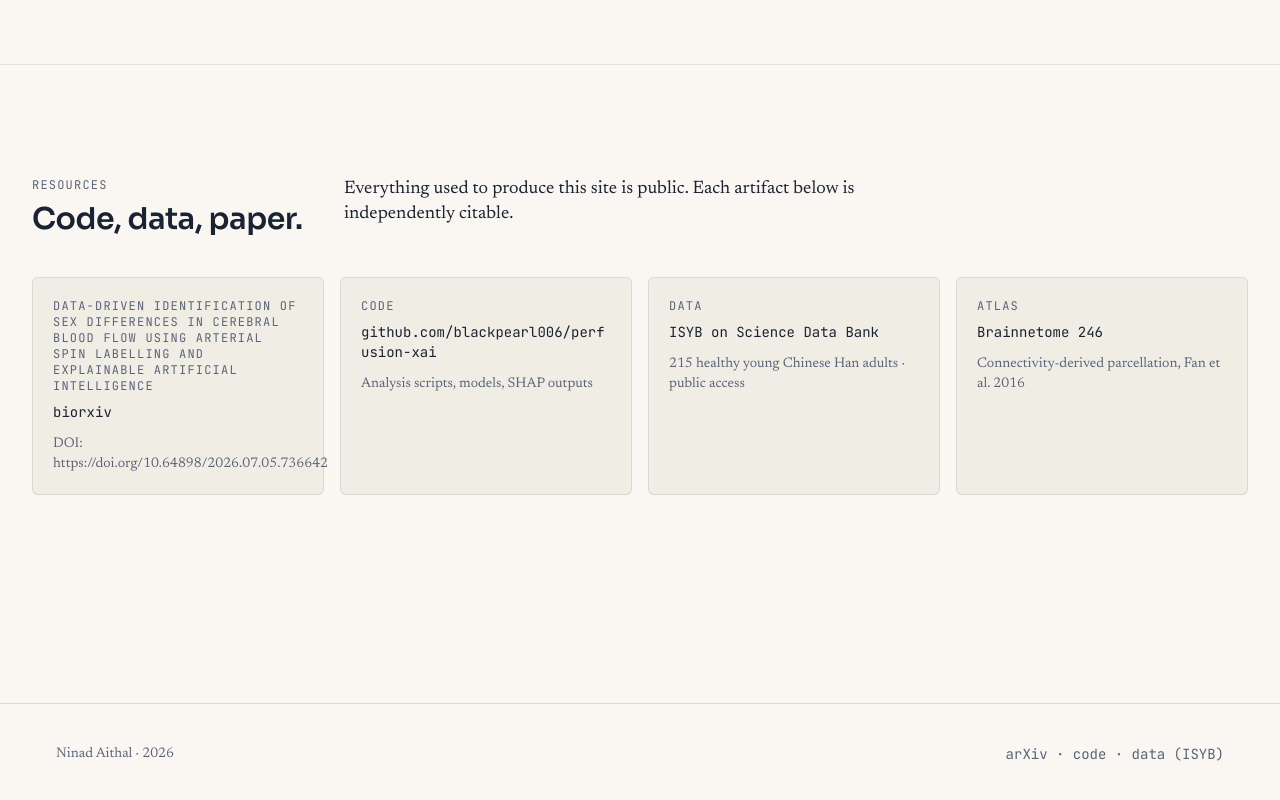
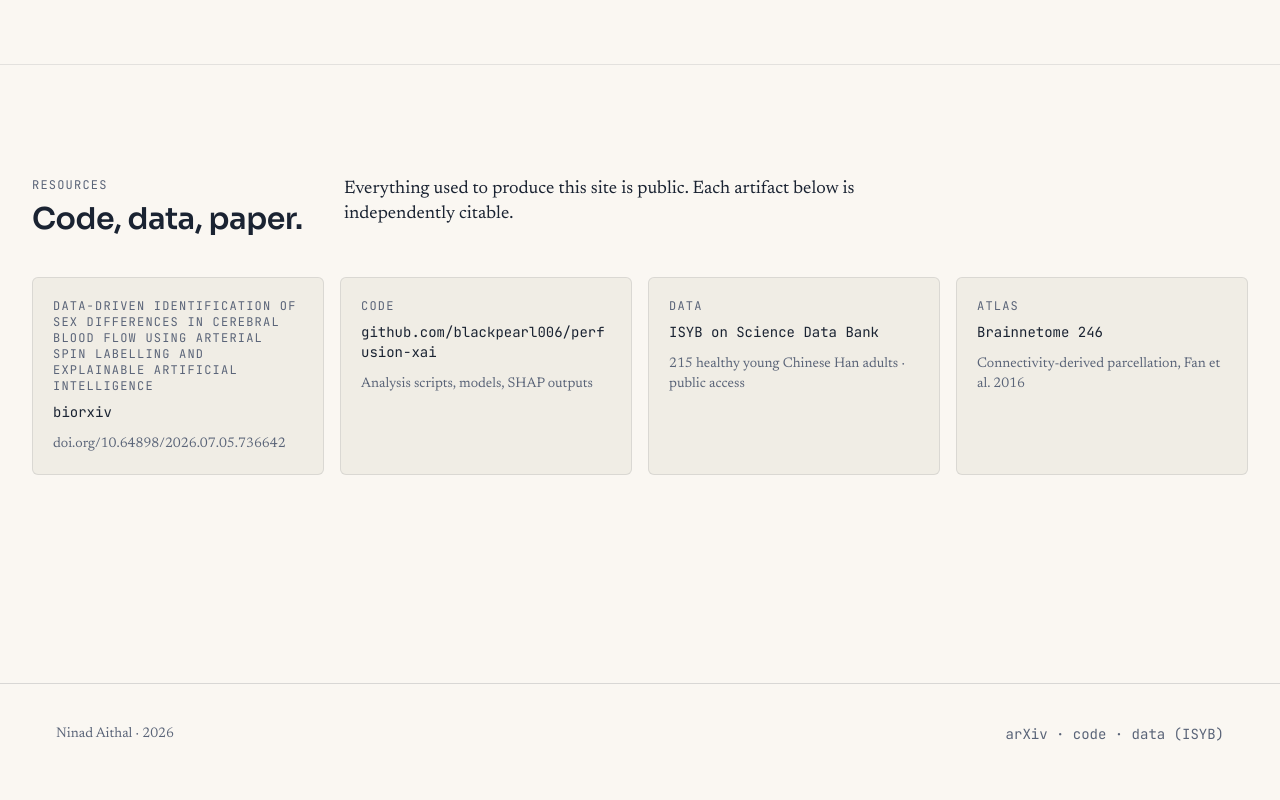
Before and after one commit to perfusion-xai/perfusion-xai.github.io, a React (Vite) app: page / in a window 1280 px wide. Shown: the part 5867-6667 px from the top of the page. Built offline with nearby package versions, Linux system fonts and the light colour scheme; no server answers.

Commit message:
Update 07-Resources.jsx

```diff
--- a/src/sections/07-Resources.jsx
+++ b/src/sections/07-Resources.jsx
@@ -2,10 +2,10 @@ import Section from "../components/Section.jsx";
 
 const LINKS = [
   {
-    title: "DATA-DRIVEN IDENTIFICATION OF SEX DIFFERENCES IN CEREBRAL BLOOD FLOW USING ARTERIAL SPIN LABELLING AND EXPLAINABLE ARTIFICIAL INTELLIGENCE",
+    title: "Data-Driven Identification of Sex Differences in Cerebral Blood Flow Using Arterial Spin Labelling and Explainable Artificial Intelligence",
     sub: "biorxiv",
     href: "https://doi.org/10.64898/2026.07.05.736642",
-    note: "DOI: https://doi.org/10.64898/2026.07.05.736642",
+    note: "doi.org/10.64898/2026.07.05.736642",
   },
   {
     title: "Code",
```
